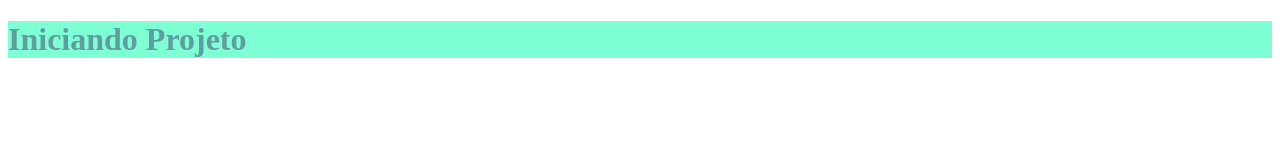
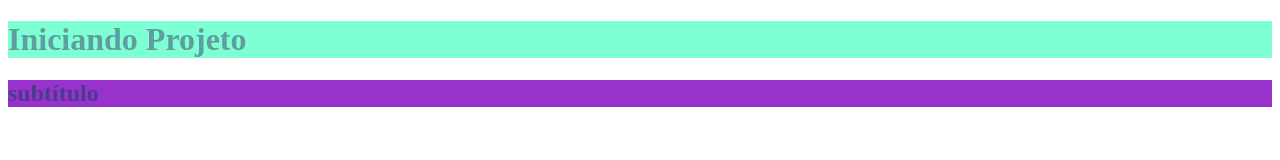
Before and after one commit to BeatrizBomfim09/segundo-teste-git, a plain HTML site: page index.html in a window 1280 px wide. Drawn offline with Linux system fonts and the light colour scheme.

Commit message:
Adicionado subtítulo e estilização

```diff
--- a/index.html
+++ b/index.html
@@ -8,6 +8,7 @@
 <link rel="stylesheet" href="style.css">
 <body>
 <h1>Iniciando Projeto</h1>
+<h2>subtítulo</h2>
 
 
 
--- a/style.css
+++ b/style.css
@@ -2,3 +2,7 @@ h1{
     background-color: aquamarine;
     color: cadetblue;
 }
+h2{
+    background-color: darkorchid;
+    color: darkslateblue;
+}
```
